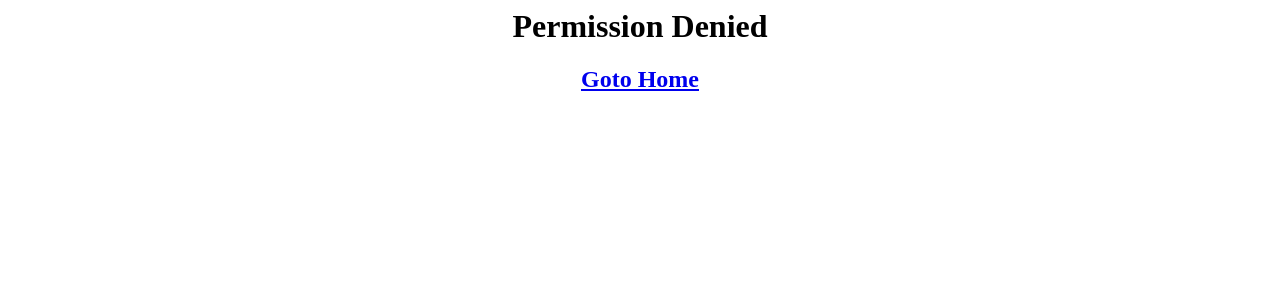
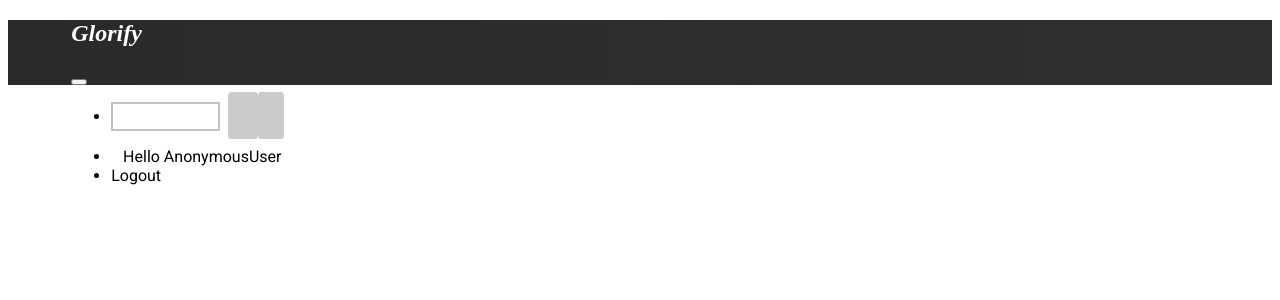
Before and after one commit to swciitg/bloomberg, a Django app: page /permissiondenied/ in a window 1280 px wide. Shown: the top 300 px of the page. Run offline with Django 3.2, Linux system fonts and the light colour scheme; parts of the project's set-up code (start-up, migrations or seed data) failed here and were passed over; some libraries are stand-ins or nearby versions.

Commit message:
nav added in login and per denied

```diff
--- a/bloomberg/blogs/models.py
+++ b/bloomberg/blogs/models.py
@@ -17,7 +17,7 @@
     lastUpdated = UnixDateTimeField(auto_now=True)
     createdAt = UnixDateTimeField(auto_now_add=True)
     content = models.TextField()
-    approvedBy = models.CharField(max_length=7 , null = True , blank = True)
+    approvedBy = models.CharField(max_length=50 , null = True , blank = True)
     topic = models.CharField(max_length=100)
 
     class Meta:
--- a/bloomberg/blogs/templates/blogs/admindash.html
+++ b/bloomberg/blogs/templates/blogs/admindash.html
@@ -5,6 +5,8 @@
 <title>Admin</title>
 <link rel="stylesheet" href="{% static 'blogs/css/admindash.css' %}">
 {% endblock %}
+
+
 
 
 {% block content %}
--- a/bloomberg/main/templates/main/index.html
+++ b/bloomberg/main/templates/main/index.html
@@ -32,7 +32,7 @@
 
       <div id="pop-up-background">
         <nav class="navbar navbar-default navbar-expand-lg navbar-dark bg-dark fixed-top" id="navbar1">
-          <a class="navbar-brand" href="#"><h1 id="glorify">Glorify</h1></a>
+          <a class="navbar-brand" href="{% url 'main:index' %}"><h1 id="glorify">Glorify</h1></a>
           <button class="navbar-toggler"id="navbartoggler" type="button" data-toggle="collapse" data-target="#navbarTogglerDemo" aria-controls="navbarTogglerDemo" aria-expanded="false" aria-label="Toggle navigation">
             <span class="navbar-toggler-icon" id="togglericon"></span>
           </button>
--- a/bloomberg/main/templates/main/permdenied.html
+++ b/bloomberg/main/templates/main/permdenied.html
@@ -1,2 +1,41 @@
+{% extends "base_generic.html" %}
+{% load static %}
+{% block title %}
+  <link href="{% static 'main/css/navbar.css' %}" rel="stylesheet" />
+{% endblock %}
+
+{% block header %}
+<nav class="navbar navbar-default navbar-expand-lg navbar-dark bg-dark fixed-top" id="navbar1">
+  <a class="navbar-brand" href="{% url 'main:index' %}"><h1 id="glorify">Glorify</h1></a>
+  <button class="navbar-toggler"id="navbartoggler" type="button" data-toggle="collapse" data-target="#navbarTogglerDemo" aria-controls="navbarTogglerDemo" aria-expanded="false" aria-label="Toggle navigation">
+    <span class="navbar-toggler-icon" id="togglericon"></span>
+  </button>
+  <div class="collapse navbar-collapse" id="navbarTogglerDemo">
+
+    <ul class="navbar-nav" id="html-navbar">
+      <li class="navbar-item" id="html-navbar-subscribe">
+        <button class="btn my-2 "id="suscribe" type="submit" title="Subscribe Now"><i class="fa fa-bell" aria-hidden="true" style="color:rgb(189, 189, 189)"></i>Subscribe</button>
+          <a href="#" class="fa fa-facebook mr-2  " title="Like on Facebook"></a>
+          <a href="#" class="fa fa-twitter my-2 mr-1" id="nav-twitter" title="Follow on Twitter"></a>
+          {% if user %}
+            <li class="navbar-item">
+              <p></p>
+              <p style="color:white; margin:auto;">&nbsp; &nbsp;<a href="{% url 'blogs:userdash' %}">Hello {{ user }}</a> &nbsp; &nbsp;</p>
+            </li>
+            <li class="navbar-item">
+              <a href="{% url 'main:logout' %}"<button class="btn btn-info my-2" type="submit">Logout</button></a>
+            </li>
+          {% else %}
+        <a href="{% url 'main:signup' %}"><button class="btn my-2 " type="submit" title="Sign Up" id="navbar-signup">Sign Up</button></a>
+        <a href="{% url 'main:login' %}"><button class="btn my-2" data-toggle="modal" data-target="#popUpWindow" type="submit" id="login" title="Log In">Log In</button></a>
+        {% endif %}
+      </li>
+    </ul>
+  </div>
+</nav>
+<br/>
+<br/><br/><br/>
+{% endblock %}
+
 <center><strong><h1>Permission Denied</h1></strong>
 <h2><a href="{% url 'main:index' %}">Goto Home</a></h2></center>
```
Also changed, not shown: bloomberg/main/templates/main/login.html (+22 -0 lines), bloomberg/db.sqlite3.
